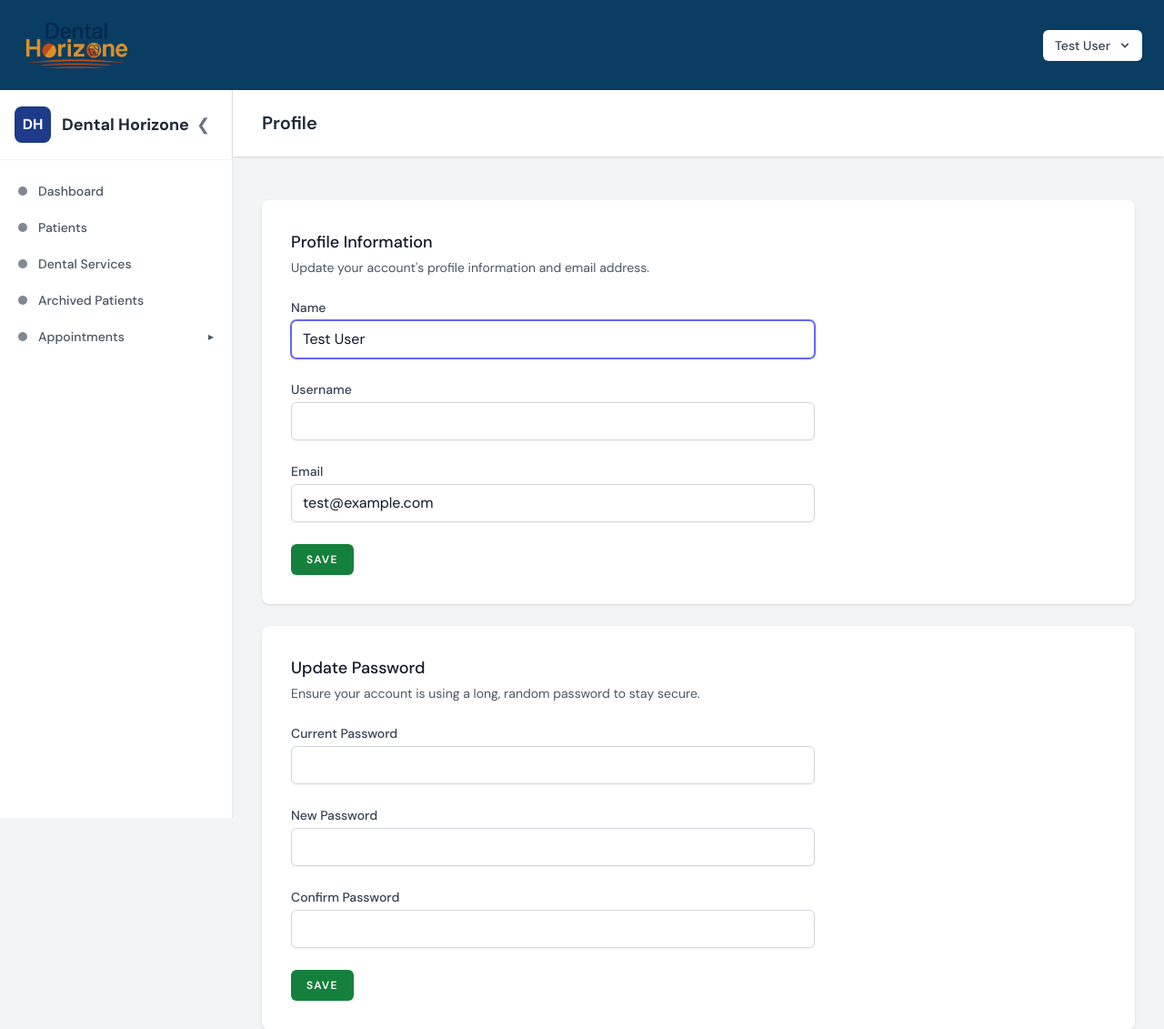
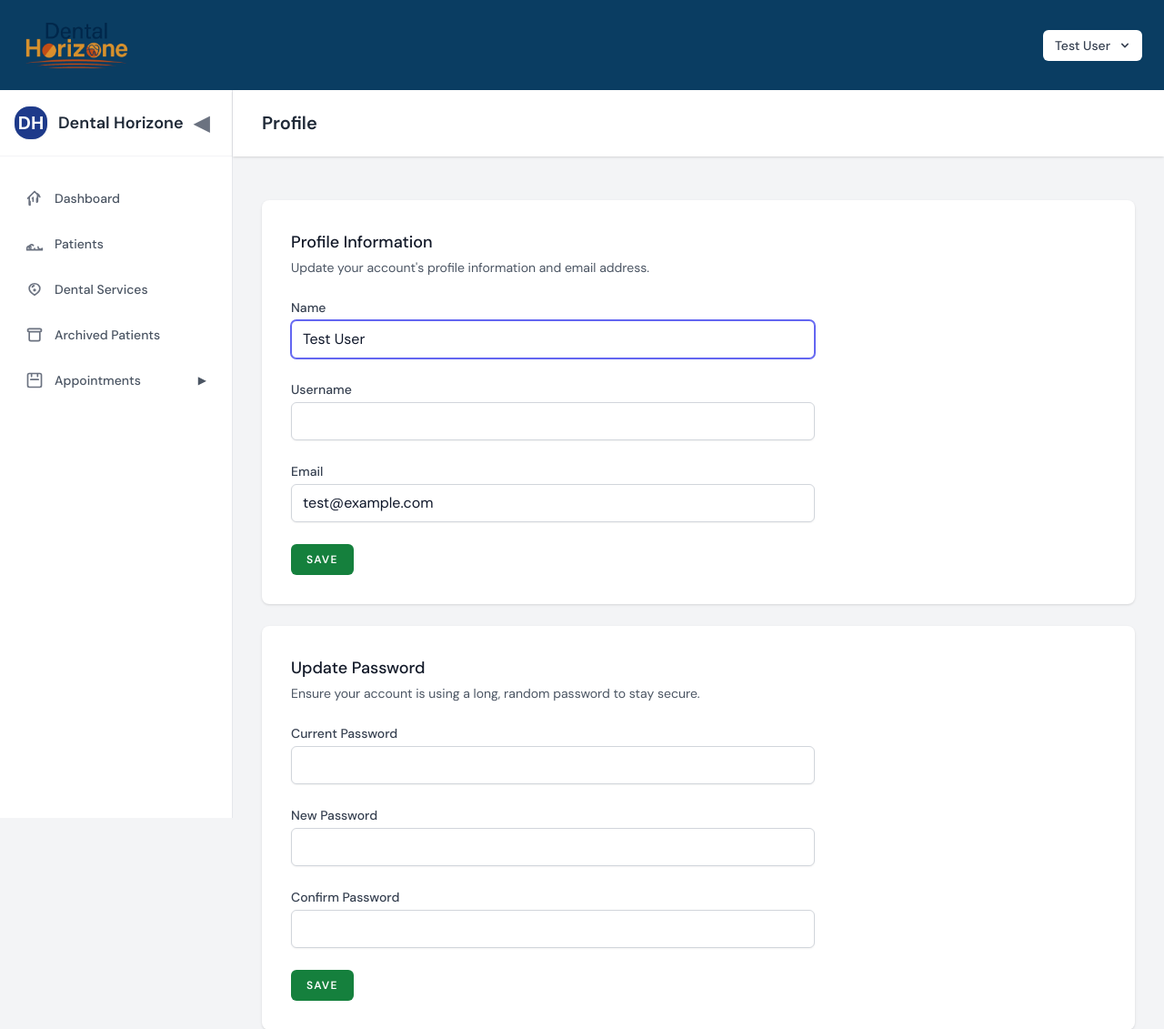
Before and after one commit to Lloydddddddd/DentalHorizone-Capstone, a Laravel app: page /profile in a window 1280 px wide. Shown: the top 1131 px of the page at 91% size. Run offline with Laravel 12, Linux system fonts and the light colour scheme; a user stored in the database is signed in; data comes from the database, SQL or seed files in the repository; style sheets or scripts are compiled from the project's sources; parts of the project's set-up code (start-up, migrations or seed data) failed here and were passed over; some libraries are stand-ins or nearby versions.

Commit message:
style: enhance sidebar UI with icons and improved layout for better navigation

```diff
--- a/resources/js/Components/Sidebar.jsx
+++ b/resources/js/Components/Sidebar.jsx
@@ -14,19 +14,57 @@ export default function Sidebar() {
     }, [activeUrl]);
 
     const sidebarItems = [
-        { label: 'Dashboard', href: '/dashboard' },
-        { label: 'Patients', href: '/patients' },
-        { label: 'Dental Services', href: '/services' },
-        { label: 'Archived Patients', href: '/archived-patients' },
+        {
+            label: 'Dashboard',
+            href: '/dashboard',
+            icon: (
+                <svg xmlns="http://www.w3.org/2000/svg" className="w-5 h-5" fill="none" viewBox="0 0 24 24" stroke="currentColor">
+                    <path strokeLinecap="round" strokeLinejoin="round" strokeWidth={2} d="M3 12l2-2m0 0l7-7 7 7M5 10v10a1 1 0 001 1v-5m10-10l2 2m-2-2v10a1 1 0 01-1 1v-5m-6 0a1 1 0 001-1v5" />
+                </svg>
+            )
+        },
+        {
+            label: 'Patients',
+            href: '/patients',
+            icon: (
+                <svg xmlns="http://www.w3.org/2000/svg" className="w-5 h-5" fill="none" viewBox="0 0 24 24" stroke="currentColor">
+                    <path strokeLinecap="round" strokeLinejoin="round" strokeWidth={2} d="M17 20h5v-2a3 3 0 01-5.356-1.857M17 20H7m5-2v2m-5-2v2m-2-2v-2a3 3 0 015.356-1.857M7 20H2v-2a3 3 0 015.356-1.857" />
+                </svg>
+            )
+        },
+        {
+            label: 'Dental Services',
+            href: '/services',
+            icon: (
+                <svg xmlns="http://www.w3.org/2000/svg" className="w-5 h-5" fill="none" viewBox="0 0 24 24" stroke="currentColor" strokeWidth={2}>
+                    <path d="M12 4.5C8.5 4.5 5 7 5 11C5 14 8 17 12 19.5C16 17 19 14 19 11C19 7 15.5 4.5 12 4.5Z" />
+                    <path d="M12 7C10.343 7 9 8.343 9 10" />
+                    <circle cx="12" cy="13" r="1" fill="currentColor"/>
+                </svg>
+            )
+        },
+        {
+            label: 'Archived Patients',
+            href: '/archived-patients',
+            icon: (
+                <svg xmlns="http://www.w3.org/2000/svg" className="w-5 h-5" fill="none" viewBox="0 0 24 24" stroke="currentColor">
+                    <path strokeLinecap="round" strokeLinejoin="round" strokeWidth={2} d="M5 8h14M5 8a2 2 0 110-4h14a2 2 0 110 4M5 8v10a2 2 0 002 2h10a2 2 0 002-2V8" />
+                </svg>
+            )
+        },
         {
             label: 'Appointments',
+            icon: (
+                <svg xmlns="http://www.w3.org/2000/svg" className="w-5 h-5" fill="none" viewBox="0 0 24 24" stroke="currentColor">
+                    <path strokeLinecap="round" strokeLinejoin="round" strokeWidth={2} d="M8 7V3m8 4V3m-9 8h10M5 21h14a2 2 0 002-2V5a2 2 0 00-2-2H5a2 2 0 00-2 2v14a2 2 0 002 2" />
+                </svg>
+            ),
             children: [
                 { label: 'All Appointments', href: '/appointments' },
                 { label: 'Upcoming Appointments', href: '/Appointments/Upcoming' },
                 { label: 'Missed Appointments', href: '/Appointments/Missed' },
             ],
         },
-
     ];
 
     return (
@@ -35,64 +73,74 @@ export default function Sidebar() {
                 sidebarOpen ? 'w-64' : 'w-20'
             }`}
         >
-            {/* Logo + Toggle */}
-            <div className="p-4 flex items-center justify-between border-b border-gray-100">
-                <div className="flex items-center gap-3 min-w-0">
-                    <div className="w-10 h-10 rounded-lg bg-primary text-white flex items-center justify-center font-bold">
+            {/* Logo + Toggle - Improved visibility */}
+            <div className="p-4 border-b border-gray-100">
+                <div className="flex items-center justify-between">
+                    <div className="flex items-center gap-3">
+                        <div className="w-9 h-9 rounded-2xl bg-primary text-white flex items-center justify-center font-bold text-xl shadow-sm flex-shrink-0">
                             DH
                         </div>
                         {sidebarOpen && (
-                        <span className="font-bold text-lg text-gray-800 truncate">
+                            <span className="font-semibold text-lg text-gray-800 truncate">
                                 Dental Horizone
                             </span>
                         )}
                     </div>
+
+                    {/* Toggle Button - Always visible and prominent */}
                     <button
                         type="button"
                         onClick={() => setSidebarOpen((v) => !v)}
-                    className="text-gray-500 hover:text-gray-700 p-2 rounded transition-colors"
+                        className="p-2 rounded-xl hover:bg-gray-100 text-gray-500 hover:text-gray-700 transition-all flex-shrink-0 text-2xl leading-none"
+                        title={sidebarOpen ? "Collapse sidebar" : "Expand sidebar"}
                     >
-                    <span className="text-lg">{sidebarOpen ? '❮' : '❯'}</span>
+                        {sidebarOpen ? '◀' : '▶'}
                     </button>
+                </div>
             </div>
 
             {/* Navigation */}
-            <nav className="flex-1 px-2 py-4 flex flex-col gap-1 overflow-y-auto">
+            <nav className="flex-1 px-3 py-6 flex flex-col gap-1.5 overflow-y-auto">
                 {sidebarItems.map((item) => {
                     if (item.children) {
+                        const isActiveParent = activeUrl.startsWith('/appointments');
+                        const isExpanded = appointmentsOpen && sidebarOpen;
+
                         return (
                             <div key={item.label} className="flex flex-col">
-                                {/* Parent button */}
                                 <button
                                     type="button"
                                     onClick={() => setAppointmentsOpen((prev) => !prev)}
-                                    className={`flex items-center gap-3 px-3 py-2 rounded-md text-sm font-medium transition-colors ${
-                                        activeUrl.startsWith('/appointments')
-                                            ? 'bg-primary text-white'
+                                    className={`group flex items-center gap-3 px-4 py-3 rounded-2xl text-sm font-medium transition-all relative ${
+                                        isActiveParent
+                                            ? 'bg-primary text-white shadow-md'
                                             : 'text-gray-600 hover:bg-gray-100 hover:text-gray-900'
                                     } ${sidebarOpen ? '' : 'justify-center'}`}
+                                    title={sidebarOpen ? '' : item.label}
                                 >
-                                    <span className="w-2.5 h-2.5 rounded-full bg-current opacity-70" />
+                                    <span className="text-gray-500 group-hover:text-gray-700 transition-colors">
+                                        {item.icon}
+                                    </span>
                                     {sidebarOpen && <span className="truncate">{item.label}</span>}
+
                                     {sidebarOpen && (
-                                        <span className="ml-auto text-xs">
-                                            {appointmentsOpen ? '▾' : '▸'}
+                                        <span className="ml-auto text-xs transition-transform duration-200">
+                                            {appointmentsOpen ? '▼' : '▶'}
                                         </span>
                                     )}
                                 </button>
 
-                                {/* Children links */}
-                                {appointmentsOpen && sidebarOpen && (
-                                    <div className="ml-6 flex flex-col gap-1">
+                                {isExpanded && (
+                                    <div className="ml-9 mt-1 flex flex-col gap-1 border-l border-gray-200 pl-5">
                                         {item.children.map((child) => {
                                             const active = activeUrl === child.href.toLowerCase();
                                             return (
                                                 <Link
                                                     key={child.href}
                                                     href={child.href}
-                                                    className={`flex items-center gap-3 px-3 py-2 rounded-md text-sm transition-colors ${
+                                                    className={`flex items-center px-4 py-2.5 rounded-2xl text-sm transition-all ${
                                                         active
-                                                            ? 'bg-primary text-white'
+                                                            ? 'bg-primary/10 text-primary font-semibold'
                                                             : 'text-gray-600 hover:bg-gray-100 hover:text-gray-900'
                                                     }`}
                                                 >
@@ -106,19 +154,21 @@ export default function Sidebar() {
                         );
                     }
 
-                    // Single links
                     const active = activeUrl.startsWith(item.href.toLowerCase());
                     return (
                         <Link
                             key={item.href}
                             href={item.href}
-                            className={`flex items-center gap-3 px-3 py-2 rounded-md text-sm font-medium transition-colors ${
+                            className={`group flex items-center gap-3 px-4 py-3 rounded-2xl text-sm font-medium transition-all relative ${
                                 active
-                                    ? 'bg-primary text-white'
+                                    ? 'bg-primary text-white shadow-md'
                                     : 'text-gray-600 hover:bg-gray-100 hover:text-gray-900'
                             } ${sidebarOpen ? '' : 'justify-center'}`}
+                            title={sidebarOpen ? '' : item.label}
                         >
-                            <span className="w-2.5 h-2.5 rounded-full bg-current opacity-70" />
+                            <span className="text-gray-500 group-hover:text-gray-700 transition-colors">
+                                {item.icon}
+                            </span>
                             {sidebarOpen && <span className="truncate">{item.label}</span>}
                         </Link>
                     );
```
Lines whose indentation alone changed are shown as unchanged.
